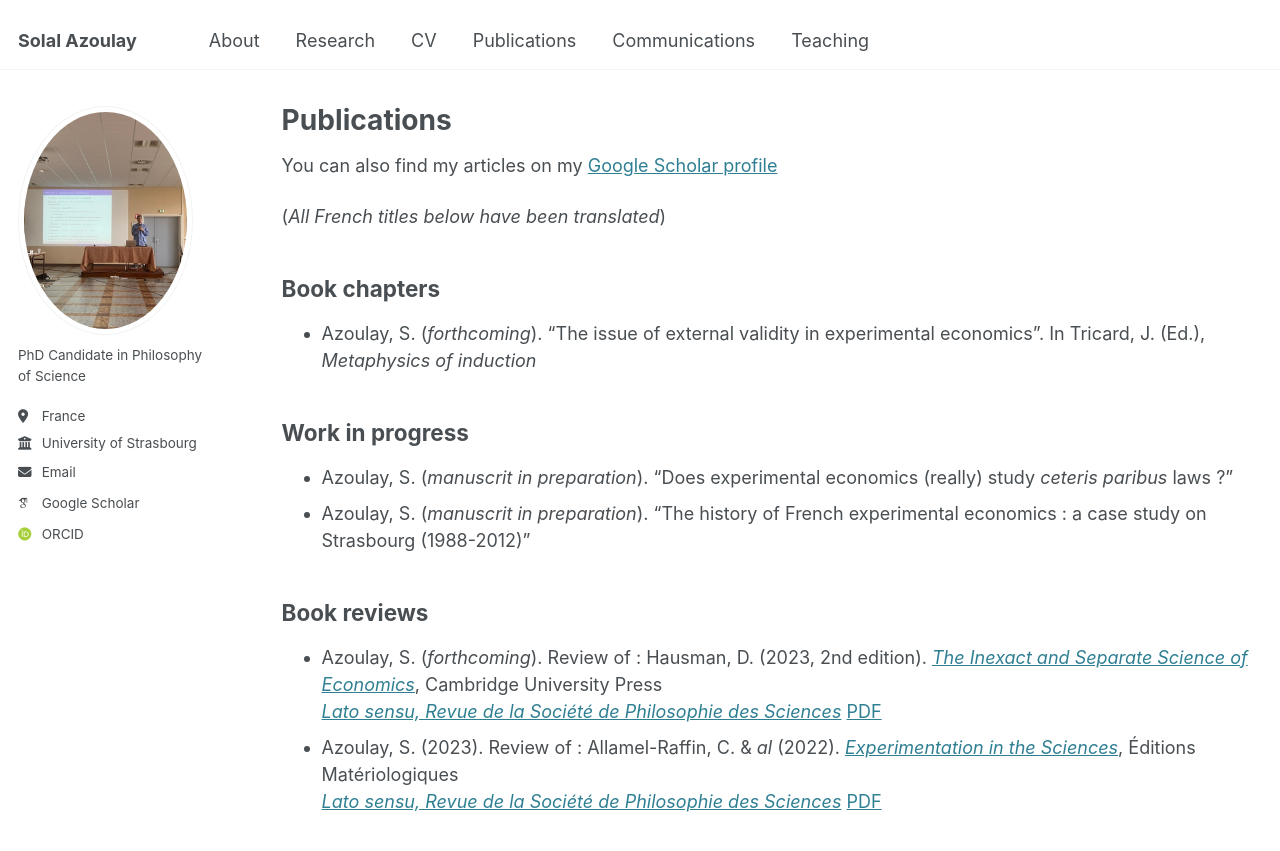
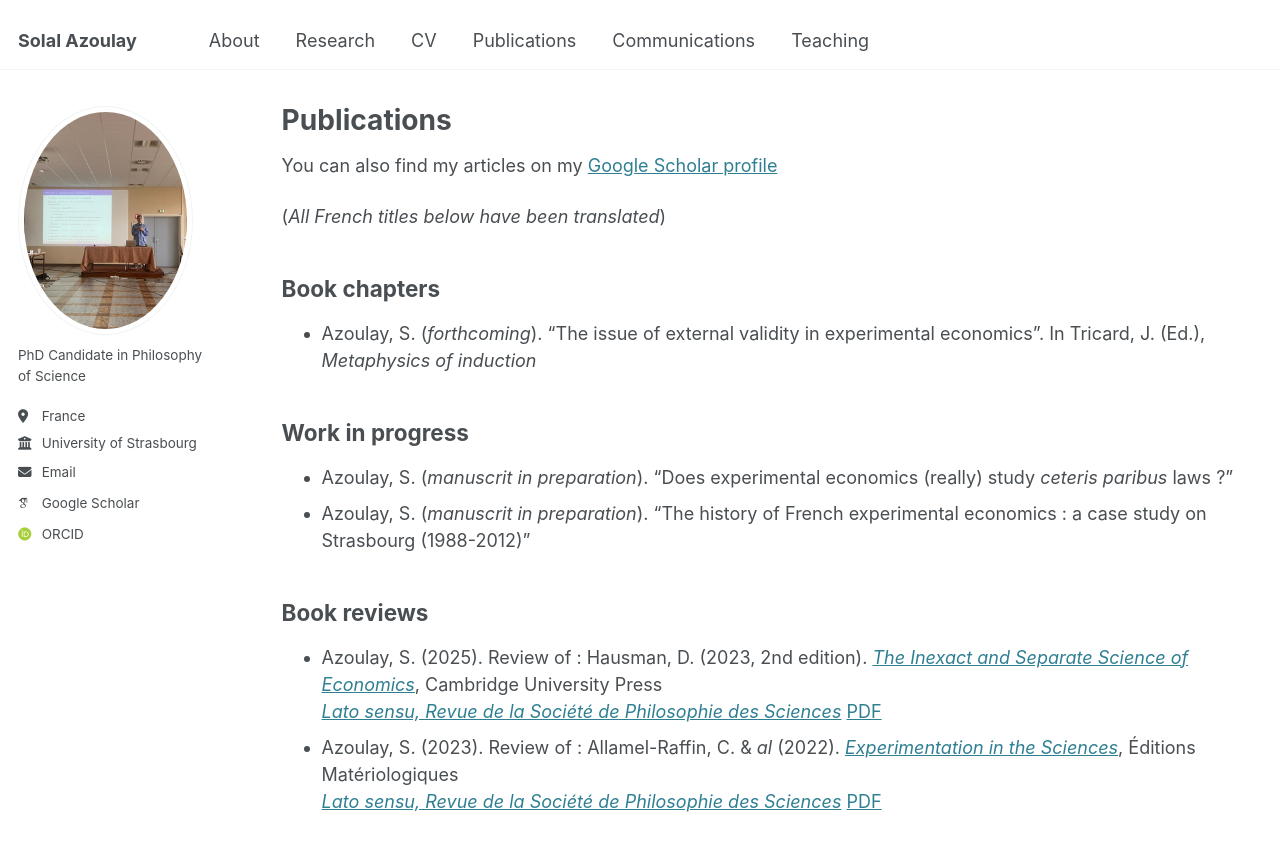
Before and after one commit to solal-azoulay/solal-azoulay.github.io, a Jekyll site: the page built from _pages/publications.md, in a window 1280 px wide and 1121 px high. Shown: the top 851 px of the window. Built offline with Jekyll 4.4.1, drawn with Linux system fonts in a browser that asks for light colours; some web fonts are replaced.

Commit message:
Update publications.md

```diff
--- a/_pages/publications.md
+++ b/_pages/publications.md
@@ -20,7 +20,7 @@ Work in progress
 
 Book reviews
 ------------
-- Azoulay, S. (*forthcoming*). Review of : Hausman, D. (2023, 2nd edition). *[The Inexact and Separate Science of Economics](https://www.cambridge.org/core/books/inexact-and-separate-science-of-economics/3BBE919BA6454AF23525E5E9A37EEA86)*, Cambridge University Press
-*[Lato sensu, Revue de la Société de Philosophie des Sciences](https://ojs.uclouvain.be/index.php/latosensu)* [PDF](https://ojs.uclouvain.be/index.php/latosensu)
+- Azoulay, S. (2025). Review of : Hausman, D. (2023, 2nd edition). *[The Inexact and Separate Science of Economics](https://www.cambridge.org/core/books/inexact-and-separate-science-of-economics/3BBE919BA6454AF23525E5E9A37EEA86)*, Cambridge University Press
+*[Lato sensu, Revue de la Société de Philosophie des Sciences]([https://ojs.uclouvain.be/index.php/latosensu](https://ojs.uclouvain.be/index.php/latosensu/article/view/86943/79983))* [PDF]([https://ojs.uclouvain.be/index.php/latosensu](https://ojs.uclouvain.be/index.php/latosensu/article/view/86943/79983))
 - Azoulay, S. (2023). Review of : Allamel-Raffin, C. & *al* (2022). *[Experimentation in the Sciences](https://link.springer.com/book/10.1007/978-3-031-58505-0)*, Éditions Matériologiques
 *[Lato sensu, Revue de la Société de Philosophie des Sciences](https://ojs.uclouvain.be/index.php/latosensu)* [PDF](https://ojs.uclouvain.be/index.php/latosensu/article/view/74323/71263)
```
